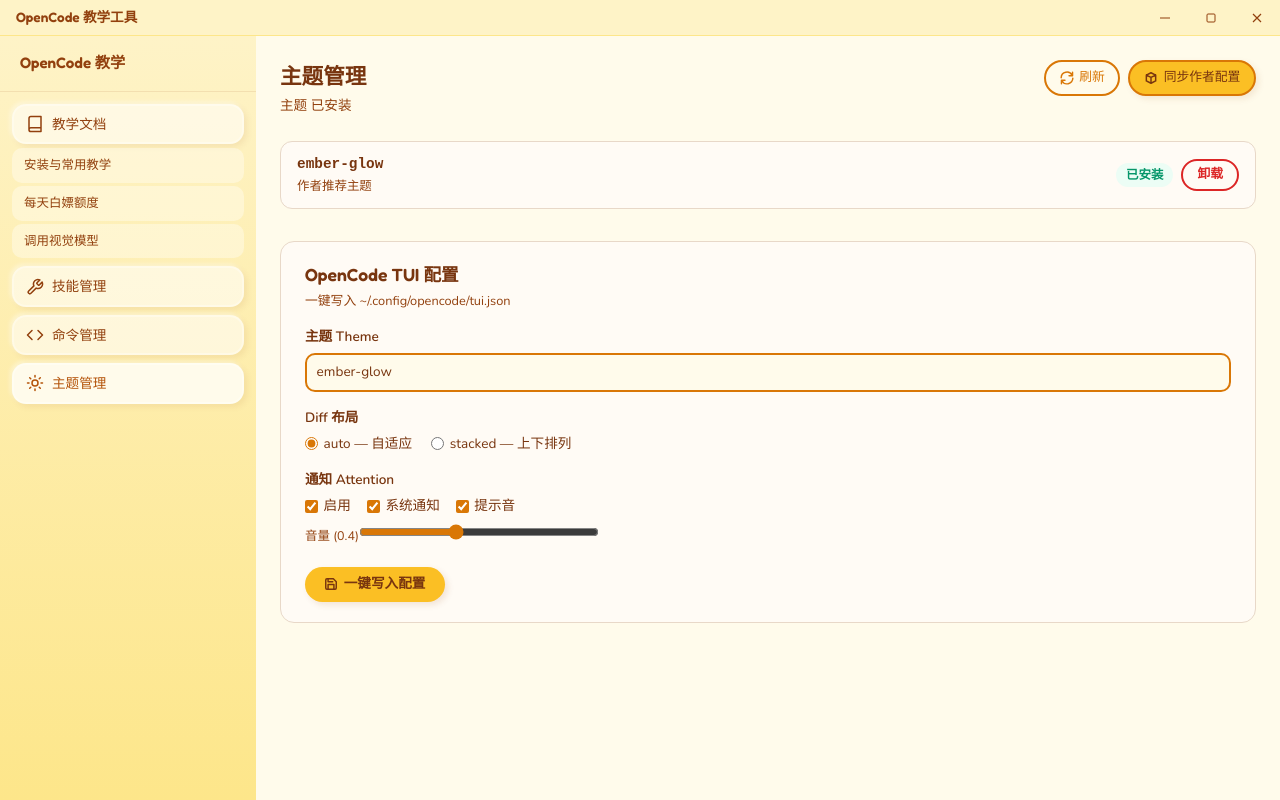
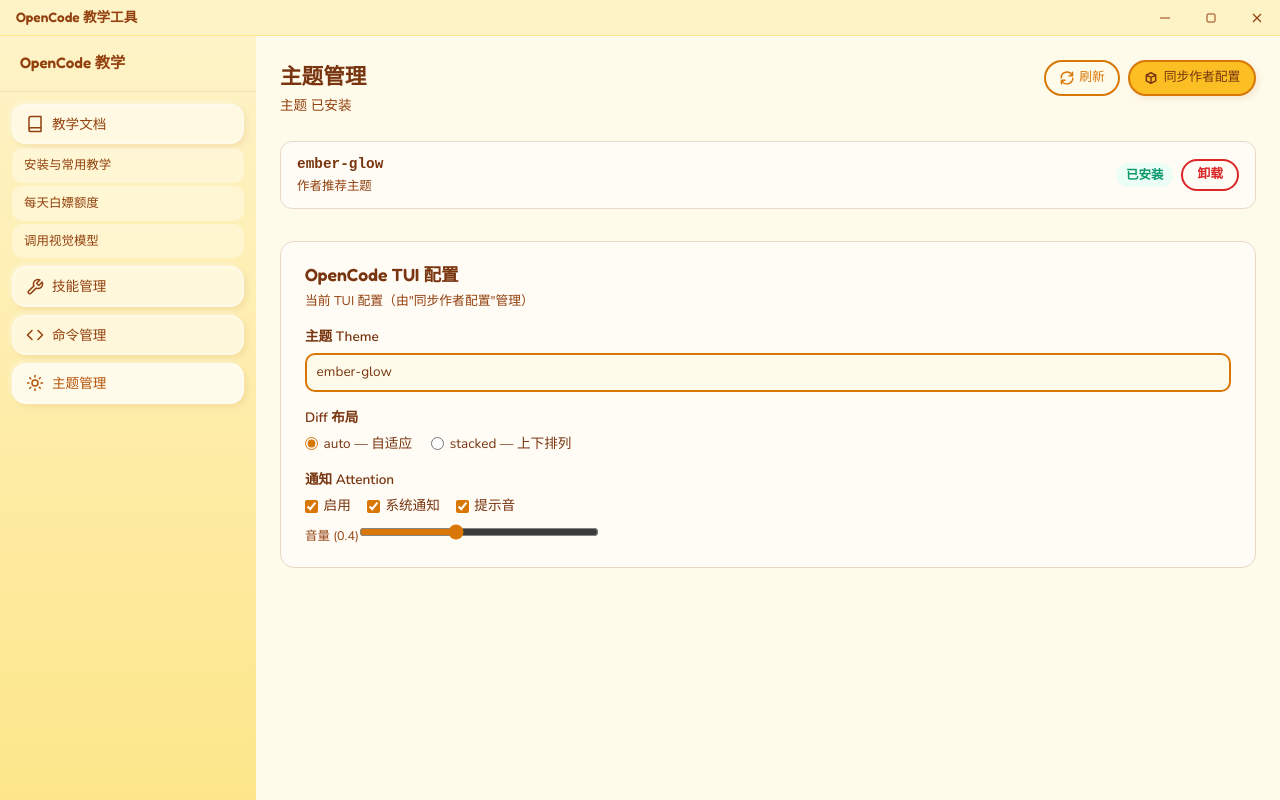
Before and after one commit to zjy1020/OpenCode-Teaching-and-Configuration, a Vue app: page /themes in a window 1280 px wide. Built offline with nearby package versions, Linux system fonts and the light colour scheme; the HTML template or start-up script is replaced by a standard one.

Commit message:
chore: 去掉一键写入按钮，TuiConfigForm 改为纯展示

```diff
--- a/src/components/TuiConfigForm.vue
+++ b/src/components/TuiConfigForm.vue
@@ -20,8 +20,6 @@
   diff_style: 'auto',
   attention: { enabled: true, notifications: true, sound: true, volume: 0.4 },
 })
-const saving = ref(false)
-const status = ref('')
 
 onMounted(async () => {
   try {
@@ -29,25 +27,12 @@
     config.value = c
   } catch {}
 })
-
-async function handleSave() {
-  saving.value = true
-  status.value = ''
-  try {
-    await invoke('write_tui_config', { config: JSON.parse(JSON.stringify(config.value)) })
-    status.value = 'success'
-  } catch (e: any) {
-    status.value = `error: ${e}`
-  }
-  saving.value = false
-  setTimeout(() => { status.value = '' }, 3000)
-}
 </script>
 
 <template>
   <div class="config-section">
     <h3 class="config-heading">OpenCode TUI 配置</h3>
-    <p class="config-desc">一键写入 ~/.config/opencode/tui.json</p>
+    <p class="config-desc">当前 TUI 配置（由"同步作者配置"管理）</p>
 
     <div class="config-grid">
       <div class="field">
@@ -92,14 +77,7 @@
       </div>
     </div>
 
-    <div class="action-row">
-      <button class="save-btn" :disabled="saving" @click="handleSave">
-        <svg width="14" height="14" viewBox="0 0 24 24" fill="none" stroke="currentColor" stroke-width="2.5" stroke-linecap="round" stroke-linejoin="round"><path d="M19 21H5a2 2 0 0 1-2-2V5a2 2 0 0 1 2-2h11l5 5v11a2 2 0 0 1-2 2z"/><polyline points="17 21 17 13 7 13 7 21"/><polyline points="7 3 7 8 15 8"/></svg>
-        {{ saving ? '写入中...' : '一键写入配置' }}
-      </button>
-      <span v-if="status === 'success'" class="status-ok">✅ 已写入</span>
-      <span v-else-if="status" class="status-err">{{ status }}</span>
-    </div>
+
   </div>
 </template>
 
@@ -225,44 +203,4 @@
   max-width: 240px;
   accent-color: #d97706;
 }
-.action-row {
-  display: flex;
-  align-items: center;
-  gap: 0.75rem;
-  margin-top: 1.25rem;
-}
-.save-btn {
-  display: inline-flex;
-  align-items: center;
-  gap: 0.35rem;
-  padding: 0.45rem 1.2rem;
-  border-radius: 20px;
-  font-family: 'Nunito', sans-serif;
-  font-size: 0.85rem;
-  font-weight: 600;
-  border: none;
-  background: #fbbf24;
-  color: #78350f;
-  cursor: pointer;
-  box-shadow: 3px 3px 6px rgba(146, 64, 14, 0.12);
-  transition: all 0.15s;
-}
-.save-btn:hover:not(:disabled) {
-  opacity: 0.85;
-}
-.save-btn:disabled {
-  opacity: 0.5;
-  cursor: not-allowed;
-}
-.status-ok {
-  font-family: 'Nunito', sans-serif;
-  font-size: 0.85rem;
-  color: #059669;
-  font-weight: 600;
-}
-.status-err {
-  font-family: 'Nunito', sans-serif;
-  font-size: 0.8rem;
-  color: #dc2626;
-}
 </style>
```
